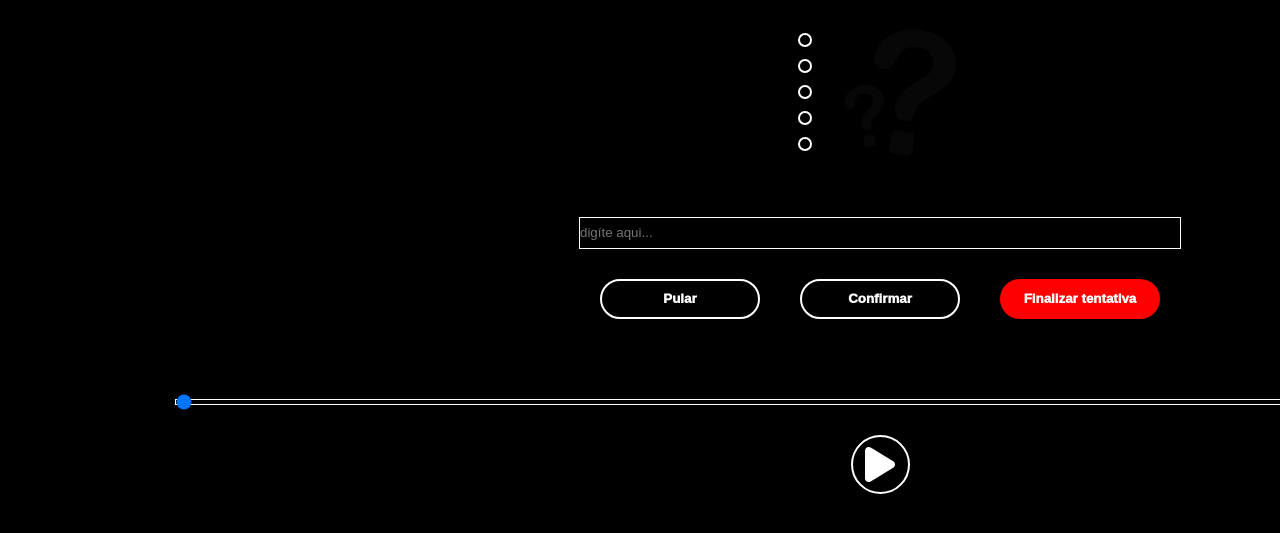
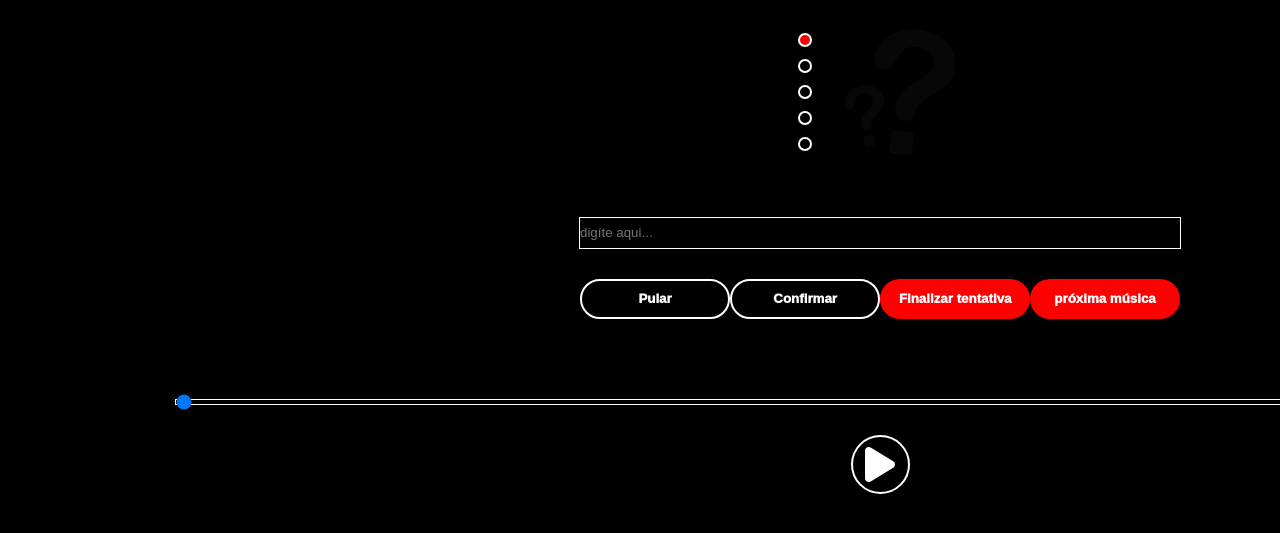
Before and after one commit to JoaoVtC/ZoSo, a website: page index/public/quiz.html in a window 1280 px wide. Both pictures are taken after a click on the button "Confirmar". Shown: the part 211-744 px from the top of the page. Drawn offline with Linux system fonts and the light colour scheme.

Commit message:
mudando os elementos na tela de acordo com a música

```diff
--- a/index/public/quiz.html
+++ b/index/public/quiz.html
@@ -1,11 +1,13 @@
 <!DOCTYPE html>
 <html lang="en">
+
 <head>
     <meta charset="UTF-8">
     <meta name="viewport" content="width=device-width, initial-scale=1.0">
     <title>Document</title>
     <link rel="stylesheet" href="./css/quiz.css">
 </head>
+
 <body>
     <div class="header" id="header">
         <a href="index.html"><img src="assets/logo.png" alt="" width="250px" height="110px"></a>
@@ -32,14 +34,20 @@
                     <span class="try"></span>
                     <span class="try"></span>
                 </div>
-            <img src="assets/question.png" alt="https://www.pngwing.com/pt/free-png-baaoe" class="question-img" id="imgMusica">
+                <img src="assets/question.png" alt="https://www.pngwing.com/pt/free-png-baaoe" class="question-img"
+                    id="imgMusica">
             </div>
             <div id="nomeMusica" style="margin-left: 40px;"></div>
             <input type="text" placeholder="digíte aqui..." id="iptResposta">
             <div class="buttons-box">
-            <button onclick="pularSegundos()" style="background-color: black; border: 2px white solid;">Pular</button>
-            <button onclick="advinhar()" style="background-color: black; border: 2px white solid;">Confirmar</button>
-            <button onclick="finalizar()"  style="background-color: red; border: inherit;">Finalizar tentativa</button>
+                <button onclick="pularSegundos()"
+                    style="background-color: black; border: 2px white solid;">Pular</button>
+                <button onclick="advinhar()"
+                    style="background-color: black; border: 2px white solid;">Confirmar</button>
+                <button onclick="finalizar()" style="background-color: red; border: inherit;">Finalizar
+                    tentativa</button>
+                <button onclick="mudarMusica()" style="background-color: red; border: inherit;">próxima música</button>
+
             </div>
         </div>
 
@@ -65,8 +73,8 @@
     var resposta = false;
     var listened = false
     var tentativas = -1;
-    var vtTentativas = [0,0,0,0,0]
-    var vtAlbum = [0,0,0,0,0,0,0,0,0]
+    var vtTentativas = [0, 0, 0, 0, 0]
+    var vtAlbum = [0, 0, 0, 0, 0, 0, 0, 0, 0]
     var progress = document.getElementById("progress")
     var song = document.getElementById("song")
     var cntrlIcon = document.getElementById("cntrlIcon")
@@ -78,22 +86,27 @@
     var seqAcertosVar = 0;
     var maiorSeqAcertos = 0;
 
-    song.onloadedmetadata = function(){
+    song.onloadedmetadata = function () {
         progress.max = song.duration
         progress.value = song.currentTime
     }
+    if (song.play()) {
+        setInterval(() => {
+            progress.value = song.currentTime
+        }, 500)
+    }
 
-    function iniciar(){
-        if(listened){
+    function iniciar() {
+        if (listened) {
             song.pause();
             alert("Você já escutou, tente advinhar a música")
         }
-        else{
-        if(cntrlIcon.src == "assets/play-solid.svg"){
+        else {
+            if (cntrlIcon.src == "assets/play-solid.svg") {
                 cntrlIcon.src = "assets/pause-solid.svg"
                 song.pause()
             }
-        else{
+            else {
                 cntrlIcon.src = "assets/play-solid.svg"
                 song.play()
                 listened = true
@@ -101,17 +114,18 @@
         }
     }
 
-    progress.onchange = function(){
+    progress.onchange = function () {
         song.play()
         song.currentTime = progress.value
     }
 
     function pausar() {
     }
-    function advinhar(){
+
+    function advinhar() {
         tentativas += 1;
-        let trys = document.getElementsByClassName("try-box");
-        if(tentativas == 4){
+        var childTry = document.querySelector(`.try-box span:nth-child(${tentativas + 1})`);
+        if (tentativas == 4) {
             alert("Você esgotou as suas tentativas... Mudando para a próxima música")
             mudarMusica();
             errosTotaisVar++;
@@ -120,18 +134,20 @@
             seqAcertosVar = 0;
             seqBool = false
         }
-        if(iptResposta.value == vtMusicas[musicaAtual][0]){
+        if (iptResposta.value == vtMusicas[musicaAtual][0]) {
             alert("Resposta correta")
             nomeMusica.innerHTML = vtMusicas[musicaAtual][0];
             imgMusica.src = vtMusicas[musicaAtual][1];
+            childTry.style.backgroundColor = "green"
             mudarMusica();
             seqBool = true;
             naoRespondidosVar--;
-            if(seqBool){
+            if (seqBool) {
                 seqAcertosVar += 1;
             }
         }
-        else{
+        else {
+            childTry.style.backgroundColor = "red"
             alert("Resposta incorreta")
         }
     }
@@ -148,7 +164,7 @@
                 // Agora vá para o arquivo routes/usuario.js
                 tntv1Server: vtTentativas[0],
                 tntv2Server: vtTentativas[1],
-        tntv3Server:vtTentativas[2],
+                tntv3Server: vtTentativas[2],
                 tntv4Server: vtTentativas[3],
                 tntv5Server: vtTentativas[4],
                 idServer: idUsuario,
@@ -156,18 +172,32 @@
                 seqAcertosServer: maiorSeqAcertos,
                 errosTotaisServer: errosTotaisVar
             }),
-    })}
+        })
+    }
 
-    function pularSegundos(){
+    function pularSegundos() {
         listened = false;
     }
 
-   function mudarMusica(){
+    function mudarMusica() {
         vtTentativas[tentativas] += 1;
         tentativas = -1;
         musicaAtual += 1;
         song.src = vtMusicas[musicaAtual][2];
         listened = false;
+        const tryBox = document.querySelector('.try-box');
+        setTimeout(function () {
+            const tryPos = tryBox.children;
+
+            // Alterando a cor de fundo de todos os filhos para preto
+            for (let index = 0; index < tryPos.length; index++) {
+                tryPos[index].style.backgroundColor = 'black';
+            }
+             nomeMusica.innerHTML = "";
+            imgMusica.src = "assets/question.png";
+        }, 5000); // apenas para exibir o loading
+
     }
 </script>
+
 </html>
```
Lines whose indentation alone changed are shown as unchanged.
